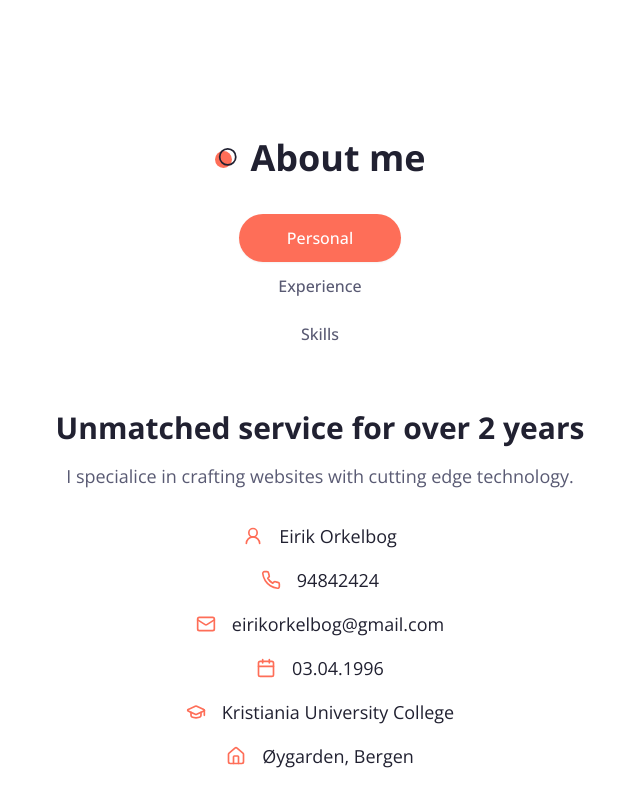
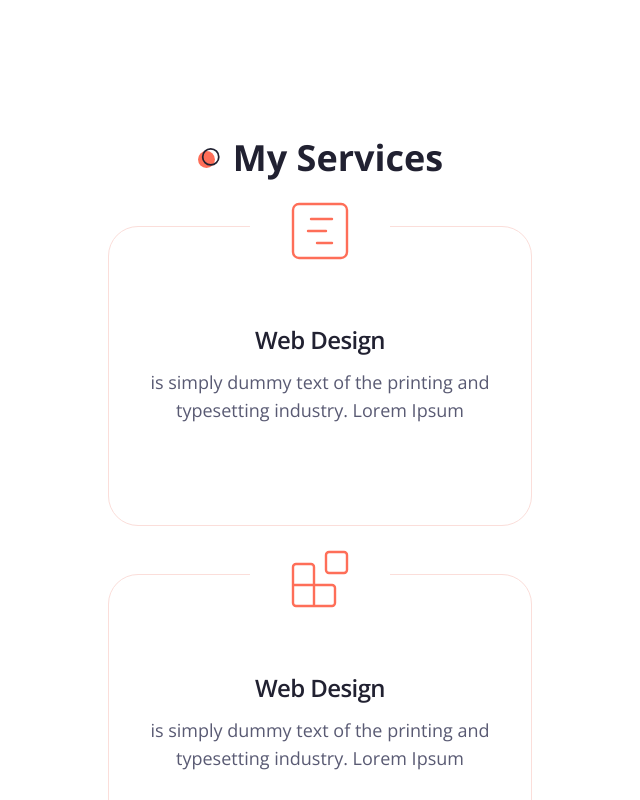
Before and after one commit to EirikOrkelbog/eirikorkelbog-website, a Next.js app: page / in a window 1280 px wide. Shown: the part 780-1580 px from the top of the page, without its empty margins (320-960 px from the left). Built offline with nearby package versions, Linux system fonts and the light colour scheme.

Commit message:
added about page

```diff
--- /dev/null
+++ b/app/about/page.jsx
@@ -0,0 +1,5 @@
+import About from "@/components/About";
+
+export default function AboutPage() {
+	return <About />
+}
--- a/app/page.jsx
+++ b/app/page.jsx
@@ -1,18 +1,16 @@
 import Hero from "@/components/Hero";
-import About from "@/components/About";
 import Services from "@/components/Services";
 import Work from "@/components/Work";
-import Reviews from "@/components/Reviews";
+// import Reviews from "@/components/Reviews";
 import Cta from "@/components/Cta";
 
 export default function Home() {
   return (
     <main className="flex flex-col gap-y-40">
       <Hero />
-      <About />
       <Services />
       <Work />
-      <Reviews />
+      {/* <Reviews /> */}
       <Cta />
     </main>
   );
```
